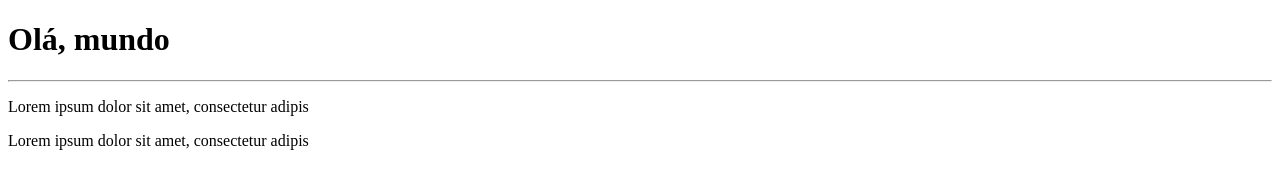
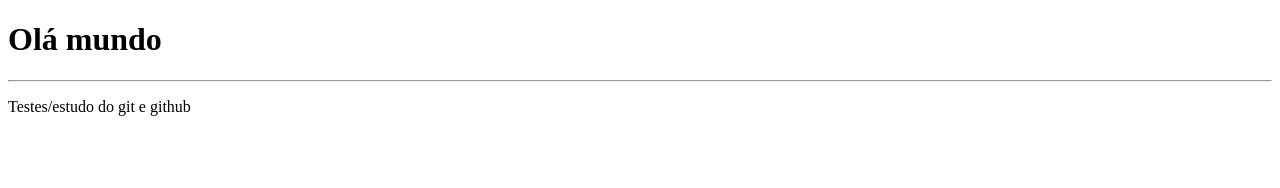
Before and after one commit to mauriciopaiva12/Hello-Word, a plain HTML site: page site-exemplo/index.html in a window 1280 px wide. Drawn offline with Linux system fonts and the light colour scheme.

Commit message:
Update index.txt

```diff
--- a/site-exemplo/index.html
+++ b/site-exemplo/index.html
@@ -6,9 +6,8 @@
     <title>Meu primeiro site em repositório</title>
 </head>
 <body>
-    <h1>Olá, mundo</h1>
+    <h1>Olá mundo</h1>
     <hr>
-    <p>Lorem ipsum dolor sit amet, consectetur adipis</p>
-    <p>Lorem ipsum dolor sit amet, consectetur adipis</p>
+    <p>Testes/estudo do git e github</p>
 </body>
 </html>
```
